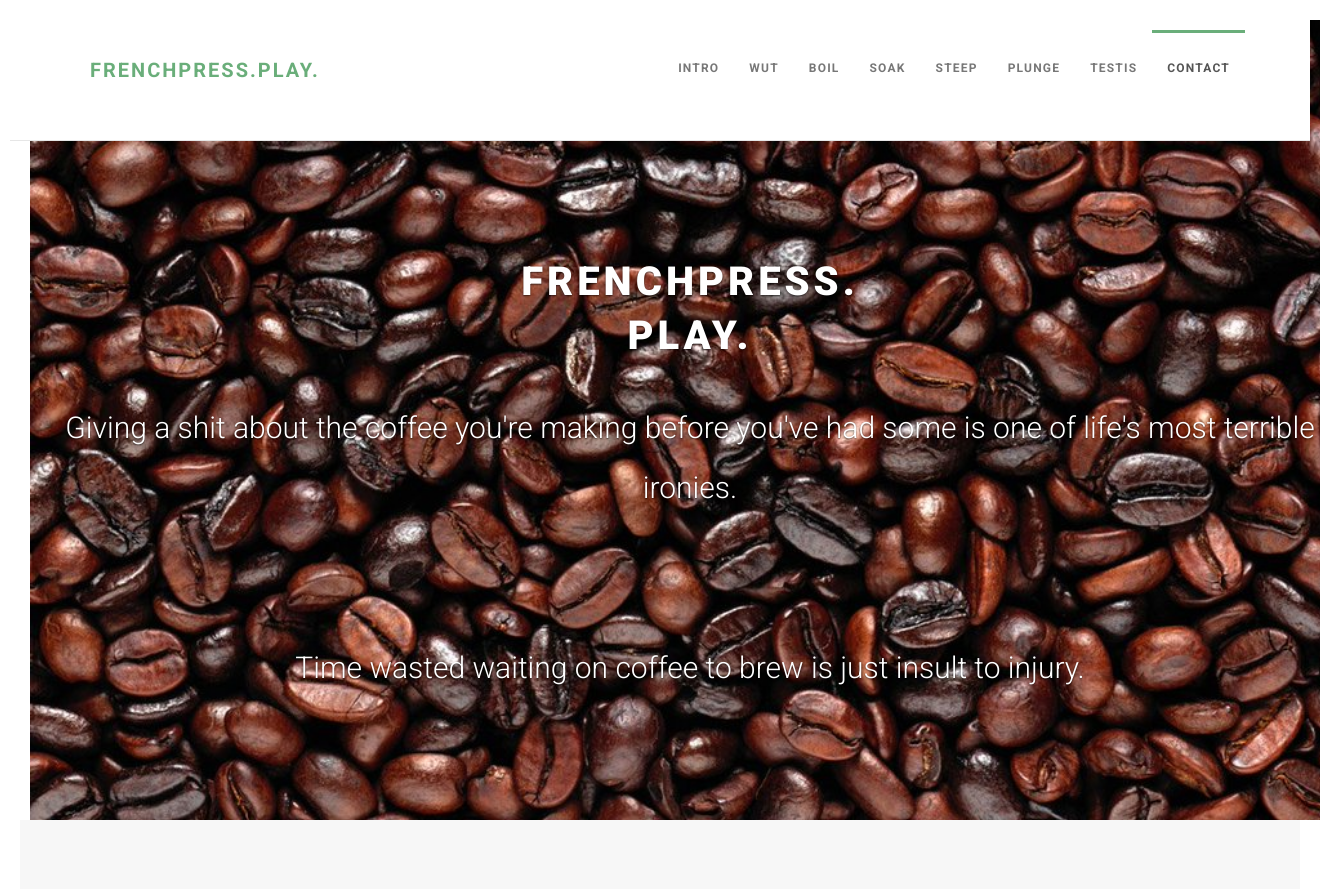
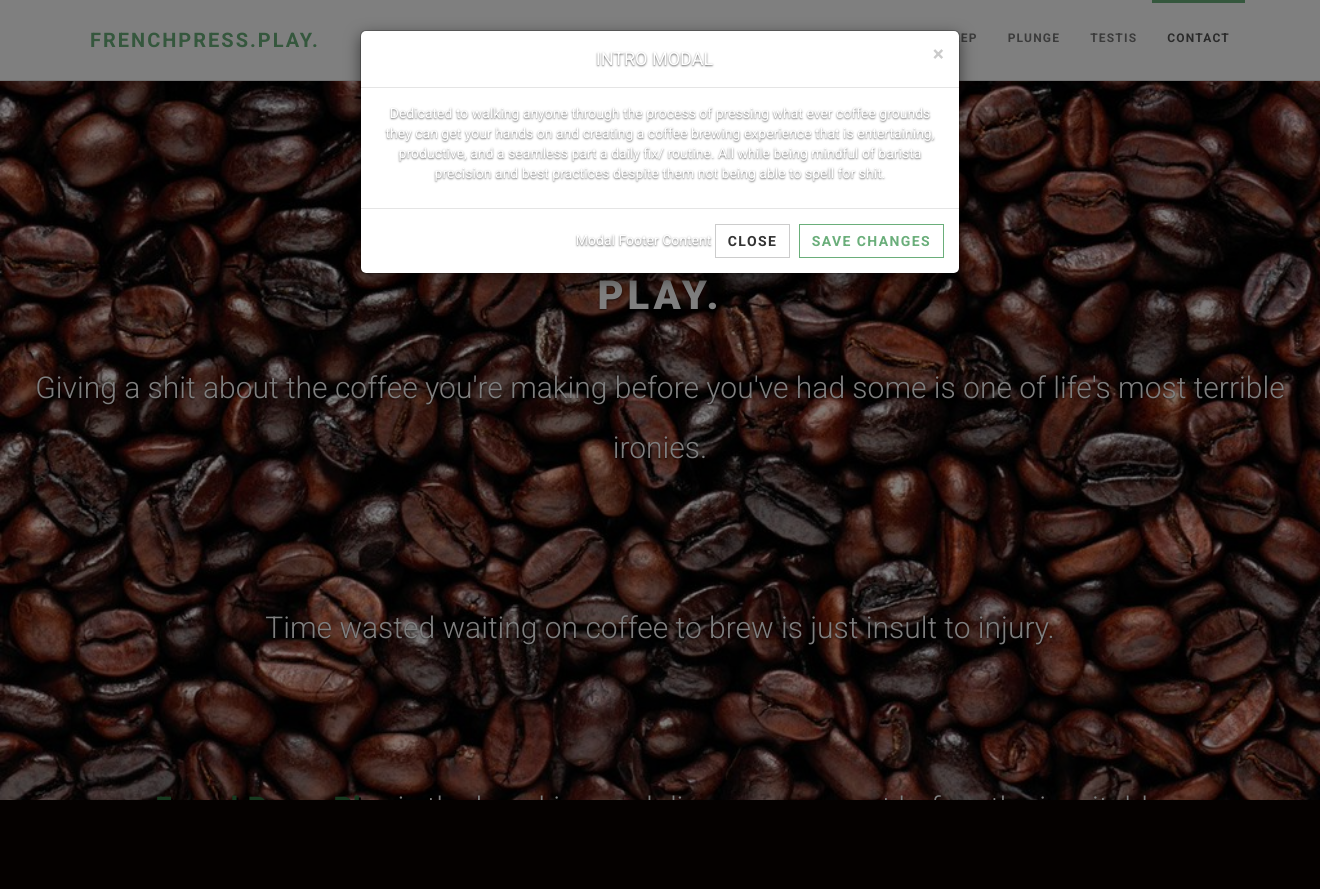
Before and after one commit to Ronman73/FrenchPressPlay, a PHP site: page / in a window 1320 px wide. Shown: the top 889 px of the page. After the commit the page ends 800 px from the top, so only its background shows below. Run offline with PHP 8.4, Linux system fonts and the light colour scheme; some libraries are stand-ins or nearby versions.

Commit message:
trying to custom.css introMmodal that fires on page load.  Added intro modal to fire on page load

```diff
--- a/css/custom.css
+++ b/css/custom.css
@@ -28,17 +28,9 @@ mark {
    opacity: 0.8;
    text-shadow: 2px 2px black;
 }
-#intro {
-
+div.modal-body {
+	color: #5a5a5a;
 }
-
-#section2 {
-
-
-}
-
-#section3 {
-
 
 }
 /*NEWS API CSS############################################*/
--- a/index.html
+++ b/index.html
@@ -119,7 +119,26 @@ ________________________________________________________________________________
                         <p class="message" data-animate="fadeInUp">Time wasted waiting on coffee to brew is just insult to injury.</p>
                         <p class="message" data-animate="fadeInUp">
                             <mark>FrenchPress.Play</mark>is the hug, kiss, and dinner you expect before the inevitable.</p>
-                        <!-- <p>Dedicated to walking anyone through the process of pressing what ever coffee grounds they can get your hands on and creating a coffee brewing experience that is entertaining, productive, and a seamless part a daily fix/ routine.  All while being mindful of barista precision and best practices despite them not being able to spell for shit. </p> -->
+
+                             <div class="modal container fade" id="myModal1" tabindex="-1" role="dialog" aria-labelledby="myModalLabel" aria-hidden="true" style="display: none;">
+                                <div class="modal-dialog">
+                                  <div class="modal-content">
+                                    <div class="modal-header">
+                                      <button type="button" class="close" data-dismiss="modal" aria-hidden="true">×</button>
+                                      <h4 class="modal-title">INTRO MODAL</h4>
+                                    </div>
+                                    <div class="modal-body">
+                                     <p>Dedicated to walking anyone through the process of pressing what ever coffee grounds they can get your hands on and creating a coffee brewing experience that is entertaining, productive, and a seamless part a daily fix/ routine.  All while being mindful of barista precision and best practices despite them not being able to spell for shit. </p>
+                                    </div>
+                                    <div class="modal-footer">Modal Footer Content
+                                      <button type="button" class="btn btn-default" data-dismiss="modal">Close</button>
+                                      <button type="button" class="btn btn-primary">Save changes</button>
+                                    </div>
+                                  </div><!-- /.modal-content -->
+                                </div><!-- /.modal-dialog -->
+                              </div><!-- /.modal -->
+
+                        <!--  -->
                         <!-- and  -->
                         <!--  <div class="col-md-6 col-md-offset-3" data-animate="fadeInUp">
                                 <form action="#" method="post" id="frm-landingPage1" class="form">
```
